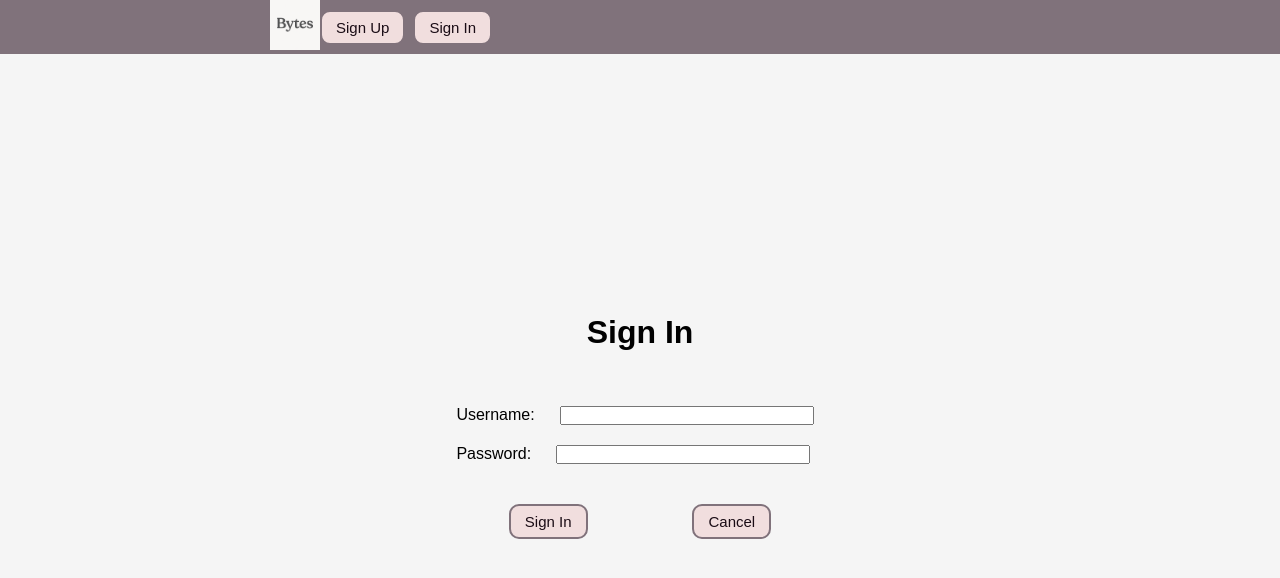
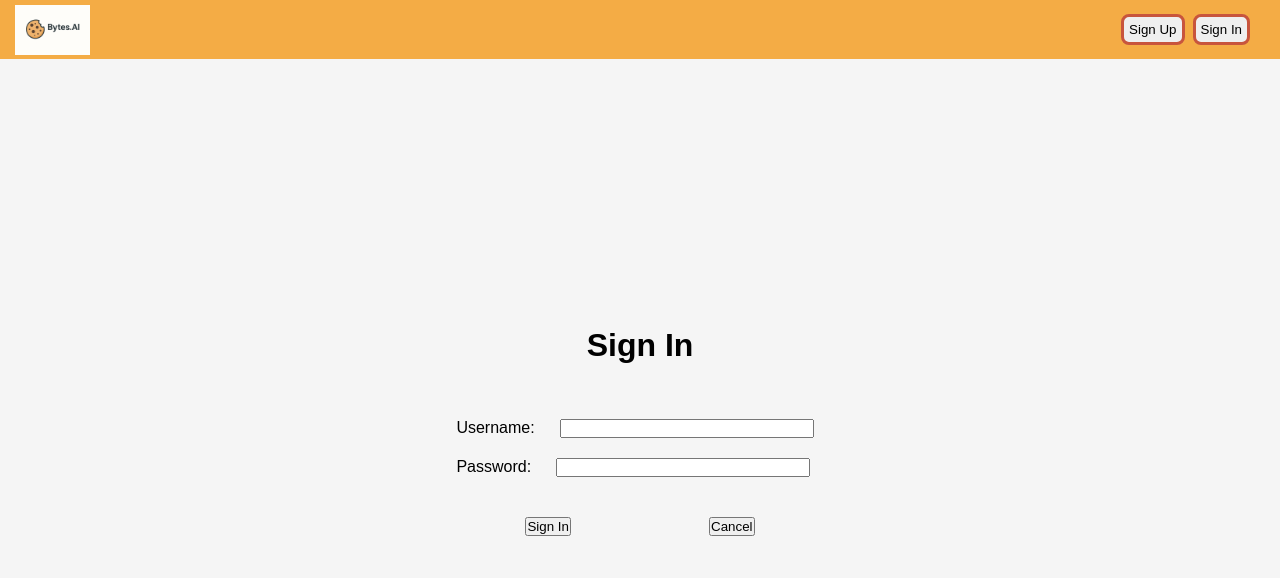
Before and after one commit to DylanTai/Bytes-Front-End, a React (Vite) app: page /sign-in in a window 1280 px wide. Shown: the top 578 px of the page. Built offline with nearby package versions, Linux system fonts and the light colour scheme; no server answers.

Commit message:
navbar styling

```diff
--- a/index.html
+++ b/index.html
@@ -5,13 +5,13 @@
     <link
       rel="icon"
       type="image/png"
-      href="./src/assets/images/OneSmiley.png"
+      href="./assets/Bytes.png"
     />
     <meta name="viewport" content="width=device-width, initial-scale=1.0" />
     <title>Bytes</title>
 
     <meta property="og:title" content="Bytes" />
-    <meta property="og:description" content="Your Online Recipe Box" />
+    <meta property="og:description" content="Your Virtual Recipe Box" />
   </head>
   <body>
     <div id="root"></div>
--- a/src/components/NavBar/NavBar.css
+++ b/src/components/NavBar/NavBar.css
@@ -1,80 +1,40 @@
-/* === Original Navbar styling (unchanged) === */
-nav > ul > li,
-.nav-links > ul > li {
-  /* ADDED second selector */
-  list-style-type: none;
-  padding: 8px;
-  border: 3px solid #000000;
-  border-radius: 10px;
-  margin: 10px;
-  background-color: #f1dede;
-  color: black;
+/* colors: orange: #FC8F42 */
+
+.nav-links {
+  display: flex;
+  align-items: center;
+  gap: 1rem;
+  width: 100%;
+  justify-content: flex-end;
+  margin-right: 30px;
 }
 
-nav a,
-.nav-links a {
-  /* ADDED second selector */
-  color: black;
-  list-style-type: none;
-  text-decoration: none;
-}
-
-nav > ul,
-.nav-links > ul {
-  /* ADDED second selector */
-  background-color: #80727b;
-  width: 50%;
-}
 
 nav {
   display: flex;
   width: 100%;
-  background-color: #80727b;
+  background-color: #F4AC45;
   justify-content: flex-end;
   position: sticky;
   top: 0;
 }
 
-.nav-img-container {
+.nav-img {
   width: 60%;
   padding-top: 5px;
   padding-left: 15px;
 }
 
-h4 {
-  display: flex;
-  align-items: center;
-}
-
-.resource-container {
-  position: absolute;
-  top: 90%;
-  background-color: #80727b !important;
-}
-
-li {
-  color: #f1dede;
-}
-
-a {
-  background: fixed;
-  color: #f1dede;
-}
-
-.auth-btn {
-  background-color: #f1dede;
-  color: #333333;
-  padding: 10px 15px;
-  border-radius: 5px;
-}
-
 nav img {
   height: 50px;
 }
-/*
-nav li {
-  padding-right: 75px;
-} */
+
+nav button {
+    border: #C8553D solid 3px;
+    border-radius: 8px;
+    padding: 5px;
+}
+
 
 /* === New Styling for hamburger menu === */
 
--- a/src/components/NavBar/NavBar.jsx
+++ b/src/components/NavBar/NavBar.jsx
@@ -3,7 +3,7 @@ import { Link } from "react-router";
 import { UserContext } from "../../contexts/UserContext";
 import "./NavBar.css";
 import { Squash as Hamburger } from "hamburger-react";
-import logo from "../../../assets/BytesLogo.png";
+import logo from "../../../assets/Bytes.png";
 
 const NavBar = () => {
   const [isOpen, setIsOpen] = useState(false);
--- a/src/pages/Home/Home.css
+++ b/src/pages/Home/Home.css
@@ -1,41 +1,3 @@
-.resources {
-  width: 100%;
-  max-width: 700px;
-  margin: 0 auto;
-  padding: 1.25rem;
-  box-sizing: border-box;
-  background-color: #f1dede;
-  border-radius: 0.75rem;
-  box-shadow: 0 4px 12px rgba(0, 0, 0, 0.1);
-}
-
-/* Title */
-.resources h1 {
-  font-size: 1.5rem;
-  font-weight: 700;
-  margin-bottom: 1.25rem;
-  text-align: center;
-  color: #545643;
-  border-bottom: 2px solid #000000;
-  padding-bottom: 0.5rem;
-  background-color: rgb(5, 5, 5);
-}
-
-/* Main list */
-.resources ul {
-  list-style: none;
-  padding-left: 0;
-  margin: 0;
-}
-
-/* Each helpline wrapper */
-.resources li {
-  display: block;
-  margin-bottom: 0.75rem;
-  line-height: 1.5;
-  color: #80727b;
-}
-
 @keyframes textColorShift {
   0% {
     color: #6e4aa9;
--- a/src/pages/RecipeList/RecipeList.css
+++ b/src/pages/RecipeList/RecipeList.css
@@ -45,7 +45,7 @@
   margin-top: 10px;
 }
 
-.add-button {
+/* .add-button {
   display: flex;
   justify-content: center;
   margin-top: 30px;
@@ -73,7 +73,7 @@ button:hover {
   align-items: center;
   margin-top: 40px;
   gap: 20px;
-}
+} */
 
 .sort-controls {
   display: flex;
```
Also changed, not shown: assets/Bytes.png (added), assets/BytesLogo.png (deleted).
